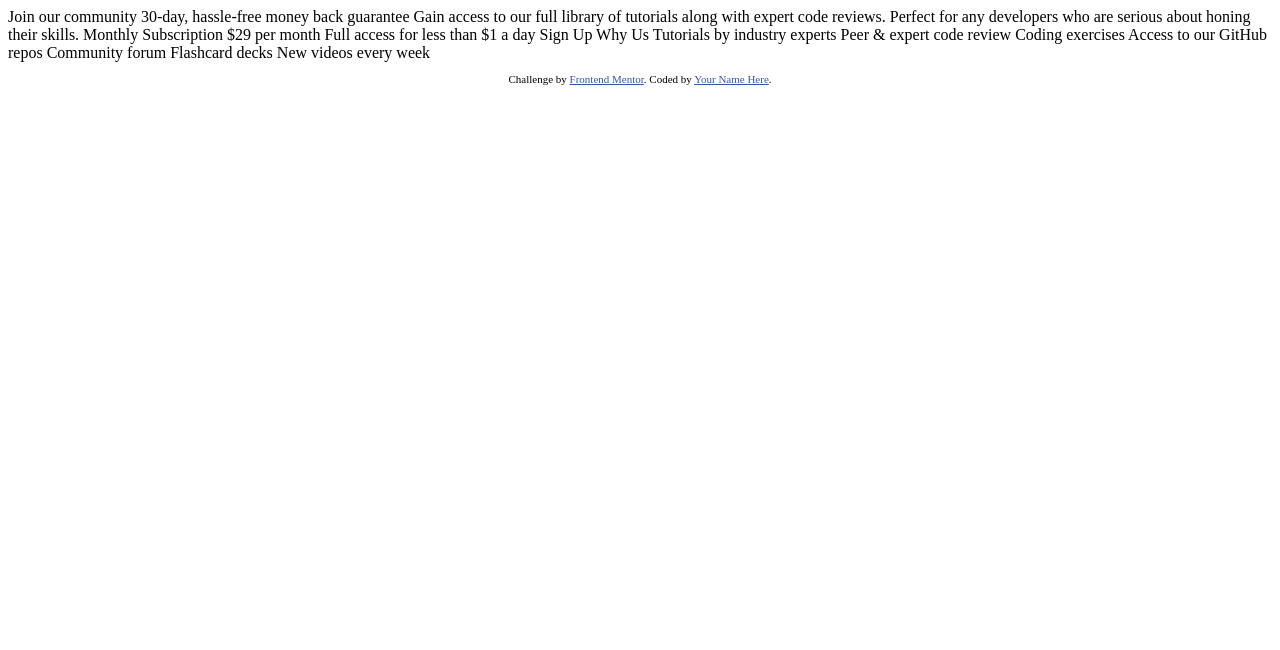
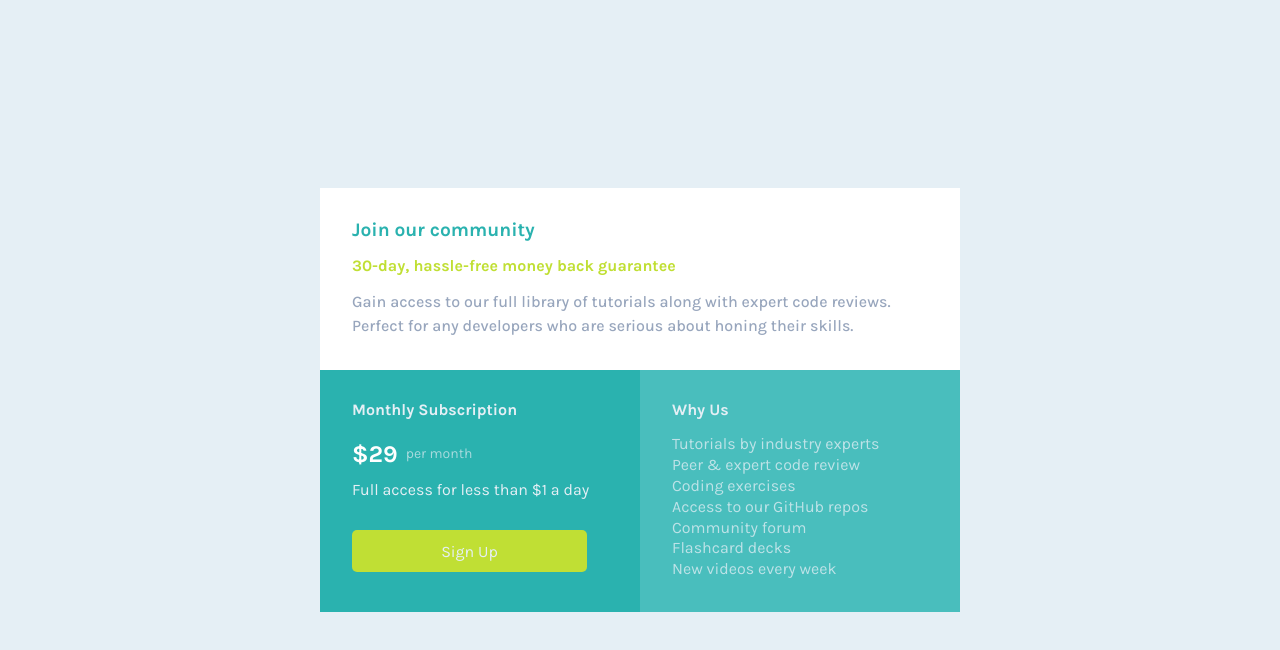
Before and after one commit to alexgabriel2000/projeto-singleprice-grid, a plain HTML site: page index.html in a window 1280 px wide. Drawn offline with Linux system fonts and the light colour scheme.

Commit message:
Versão desktop finalizada

```diff
--- a/index.html
+++ b/index.html
@@ -2,49 +2,46 @@
 <html lang="en">
 <head>
   <meta charset="UTF-8">
-  <meta name="viewport" content="width=device-width, initial-scale=1.0"> <!-- displays site properly based on user's device -->
-
+  <meta name="viewport" content="width=device-width, initial-scale=1.0">
   <link rel="icon" type="image/png" sizes="32x32" href="./images/favicon-32x32.png">
-
   <title>Frontend Mentor | Single Price Grid Component</title>
-
-  <!-- Feel free to remove these styles or customise in your own stylesheet 👍 -->
-  <style>
-    .attribution { font-size: 11px; text-align: center; }
-    .attribution a { color: hsl(228, 45%, 44%); }
-  </style>
+  <link rel="preconnect" href="https://fonts.googleapis.com">
+  <link rel="preconnect" href="https://fonts.gstatic.com" crossorigin>
+  <link href="https://fonts.googleapis.com/css2?family=Karla:ital,wght@0,200..800;1,200..800&display=swap" rel="stylesheet">
+  <link rel="stylesheet" href="reset.css">
+  <link rel="stylesheet" href="style.css">
 </head>
 <body>
-  Join our community
 
-  30-day, hassle-free money back guarantee
+  <main class="main__Content">
+    <section class="secao__community">
+      <h1>Join our community</h1>
+      <h2>30-day, hassle-free money back guarantee</h2>
+      <p>Gain access to our full library of tutorials along with expert code reviews.</p>
+      <p>Perfect for any developers who are serious about honing their skills.</p>
+    </section>
 
-  Gain access to our full library of tutorials along with expert code reviews.
-  Perfect for any developers who are serious about honing their skills.
+    <section class="secao__subscribe">
+      <h2>Monthly Subscription</h2>
+      <p class="subscribe-value"><strong>&dollar;29</strong> <span>per month</span></p>
+      <p class="subscribe-acess">Full access for less than &dollar;1 a day</p>
+      <button>Sign Up</button>
+    </section>
 
-  Monthly Subscription
+    <section class="secao__benefits">
+      <h2>Why Us</h2>
+      <div class="benefits-text">
+        <p>Tutorials by industry experts</p>
+        <p>Peer &amp; expert code review</p>
+        <p>Coding exercises</p>
+        <p>Access to our GitHub repos</p>
+        <p>Community forum</p>
+        <p>Flashcard decks</p>
+        <p>New videos every week</p>
+      </div>
+    </section>
+  </main>
 
-  &dollar;29 per month
 
-  Full access for less than &dollar;1 a day
-
-  Sign Up
-
-  Why Us
-
-  Tutorials by industry experts
-  Peer &amp; expert code review
-  Coding exercises
-  Access to our GitHub repos
-  Community forum
-  Flashcard decks
-  New videos every week
-
-  <footer>
-    <p class="attribution">
-      Challenge by <a href="https://www.frontendmentor.io?ref=challenge" target="_blank">Frontend Mentor</a>.
-      Coded by <a href="#">Your Name Here</a>.
-    </p>
-  </footer>
 </body>
 </html>
--- /dev/null
+++ b/reset.css
@@ -0,0 +1,43 @@
+html, body, div, span, applet, object, iframe,
+h1, h2, h3, h4, h5, h6, p, blockquote, pre,
+a, abbr, acronym, address, big, cite, code,
+del, dfn, em, img, ins, kbd, q, s, samp,
+small, strike, strong, sub, sup, tt, var,
+b, u, i, center,
+dl, dt, dd, ol, ul, li,
+fieldset, form, label, legend,
+table, caption, tbody, tfoot, thead, tr, th, td,
+article, aside, canvas, details, embed,
+figure, figcaption, footer, header, hgroup,
+menu, nav, output, ruby, section, summary,
+time, mark, audio, video {
+	margin: 0;
+	padding: 0;
+	border: 0;
+	font-size: 100%;
+	font: inherit;
+	vertical-align: baseline;
+}
+/* HTML5 display-role reset for older browsers */
+article, aside, details, figcaption, figure,
+footer, header, hgroup, menu, nav, section {
+	display: block;
+}
+body {
+	line-height: 1;
+}
+ol, ul {
+	list-style: none;
+}
+blockquote, q {
+	quotes: none;
+}
+blockquote:before, blockquote:after,
+q:before, q:after {
+	content: '';
+	content: none;
+}
+table {
+	border-collapse: collapse;
+	border-spacing: 0;
+}
--- /dev/null
+++ b/style.css
@@ -0,0 +1,126 @@
+:root {
+    --cor-ciano: hsl(179, 62%, 43%);
+    --amarelo-brilhante: hsl(71, 73%, 54%);
+    --cinza-claro: hsl(204, 43%, 93%);
+    --azul-acinzentado: hsl(218, 22%, 67%);
+    --fonte-principal: "Karla", sans-serif;
+}
+
+* {
+    font-family: var(--fonte-principal);
+    font-size: 16px;
+}
+
+body {
+    height: 100vh;
+    display: grid;
+    box-sizing: border-box;
+    background-color: var(--cinza-claro);
+}
+
+.main__Content {
+    display: grid;
+    grid-template-columns: 25% 25%;
+    grid-template-rows: auto auto;
+    grid-template-areas:
+    "community community"
+    "subscribe benefits";
+    justify-content: center;
+    align-content: center;
+}
+
+/* SEÇÃO COMUNIDADE */
+
+.secao__community {
+    grid-area: community;
+    background-color: white;
+    padding: 2em;
+}
+
+.secao__community h1 {
+    color: var(--cor-ciano);
+    font-size: 1.2em;
+    font-weight: 700;
+    padding-bottom: 1em;
+}
+
+.secao__community h2 {
+    color: var(--amarelo-brilhante);
+    font-weight: 700;
+    padding-bottom: 1em;
+}
+
+.secao__community p {
+    color: var(--azul-acinzentado);
+    font-weight: 500;
+    line-height: 1.5em;
+}
+
+/* SEÇÃO INSCRIÇÃO */
+
+.secao__subscribe {
+    grid-area: subscribe;
+    background-color: var(--cor-ciano);
+    padding: 2em;
+}
+
+.secao__subscribe h2 {
+    color: var(--cinza-claro);
+    font-weight: 700;
+    padding-bottom: 1.5em;
+}
+
+.secao__subscribe p strong {
+    color: white;
+    font-size: 1.5em;
+    font-weight: 700;
+}
+
+.secao__subscribe p span {
+    color: hsla(203, 44%, 93%, 0.664);
+    font-size: 14px;
+}
+
+.subscribe-value {
+    display: flex;
+    gap: 8px;
+    align-items: center;
+    padding-bottom: 1em;
+}
+
+.subscribe-acess {
+    color: var(--cinza-claro);
+    padding-bottom: 2em;
+}
+
+.secao__subscribe button {
+    border: 0;
+    width: 235px;
+    padding: 0.7em;
+    background-color: var(--amarelo-brilhante);
+    cursor: pointer;
+    border-radius: 5px;
+    color: var(--cinza-claro);
+}
+
+/* SEÇÃO BENEFÍCIOS */
+
+.secao__benefits {
+    grid-area: benefits;
+    background-color: #49BEBD;
+    padding: 2em;
+}
+
+.secao__benefits h2 {
+    color: var(--cinza-claro);
+    font-weight: 700;
+    padding-bottom: 1em;
+}
+
+.benefits-text {
+    color: hsla(203, 44%, 93%, 0.747);
+}
+
+.secao__benefits p {
+    line-height: 1.3em;
+}
```
